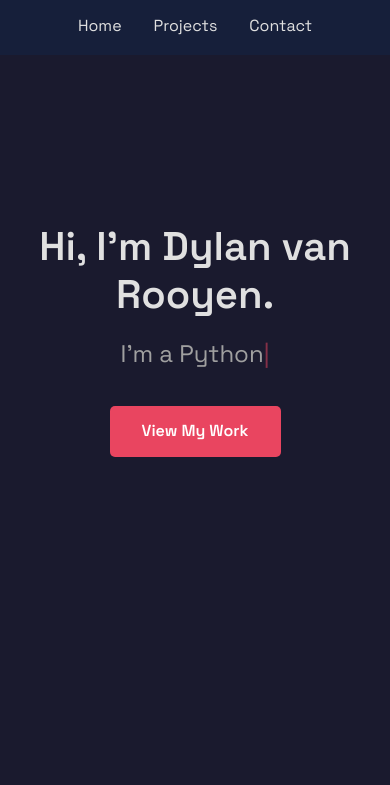
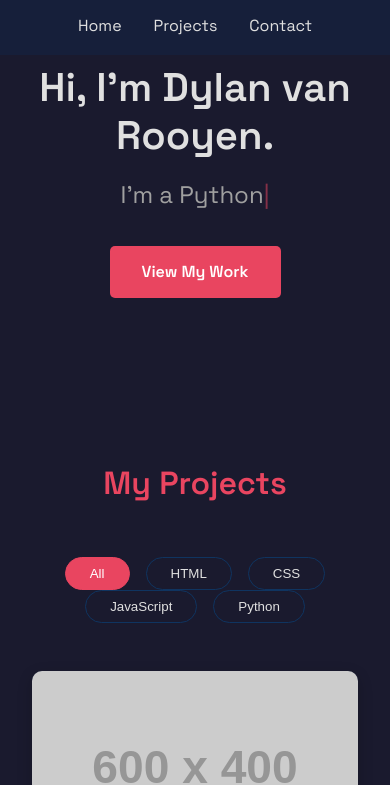
Before and after one commit to DylanvanRooyen/Portfolio, a plain HTML site: page index.html in a window 390 px wide. Shown: the part 64-849 px from the top of the page. Drawn offline with Linux system fonts and the light colour scheme; placeholder pictures from the web are drawn by us.

```diff
--- a/assets/css/styles.css
+++ b/assets/css/styles.css
@@ -70,6 +70,8 @@ section { padding: 6rem 0; }
     text-align: center;
     justify-content: center;
     padding-top: 60px;
+    /* Add a background image */
+    background: url('assets/images/your-hero-image.jpg') no-repeat center center/cover;
 }
 #hero .hero-content { max-width: 800px; }
 #hero .highlight { color: var(--accent-color); }
@@ -364,6 +366,7 @@ section { padding: 6rem 0; }
     h2 { font-size: 2rem; }
     .main-header .container { flex-direction: column; }
     .main-nav { margin-top: 1rem; }
+    #hero { background-image: none; height: auto; padding: 8rem 0 4rem 0;}
     .social-links {
         flex-direction: column;
         gap: 1.5rem;
```
